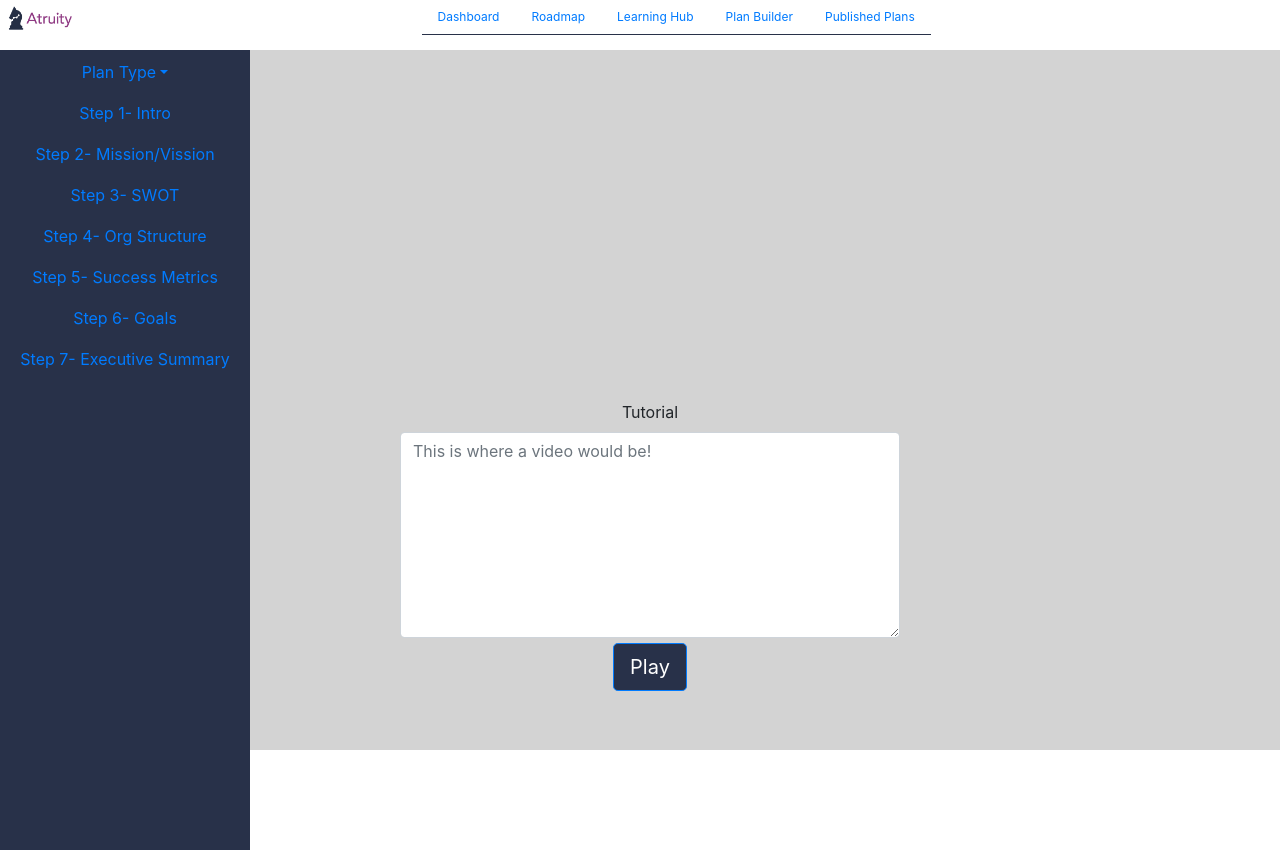
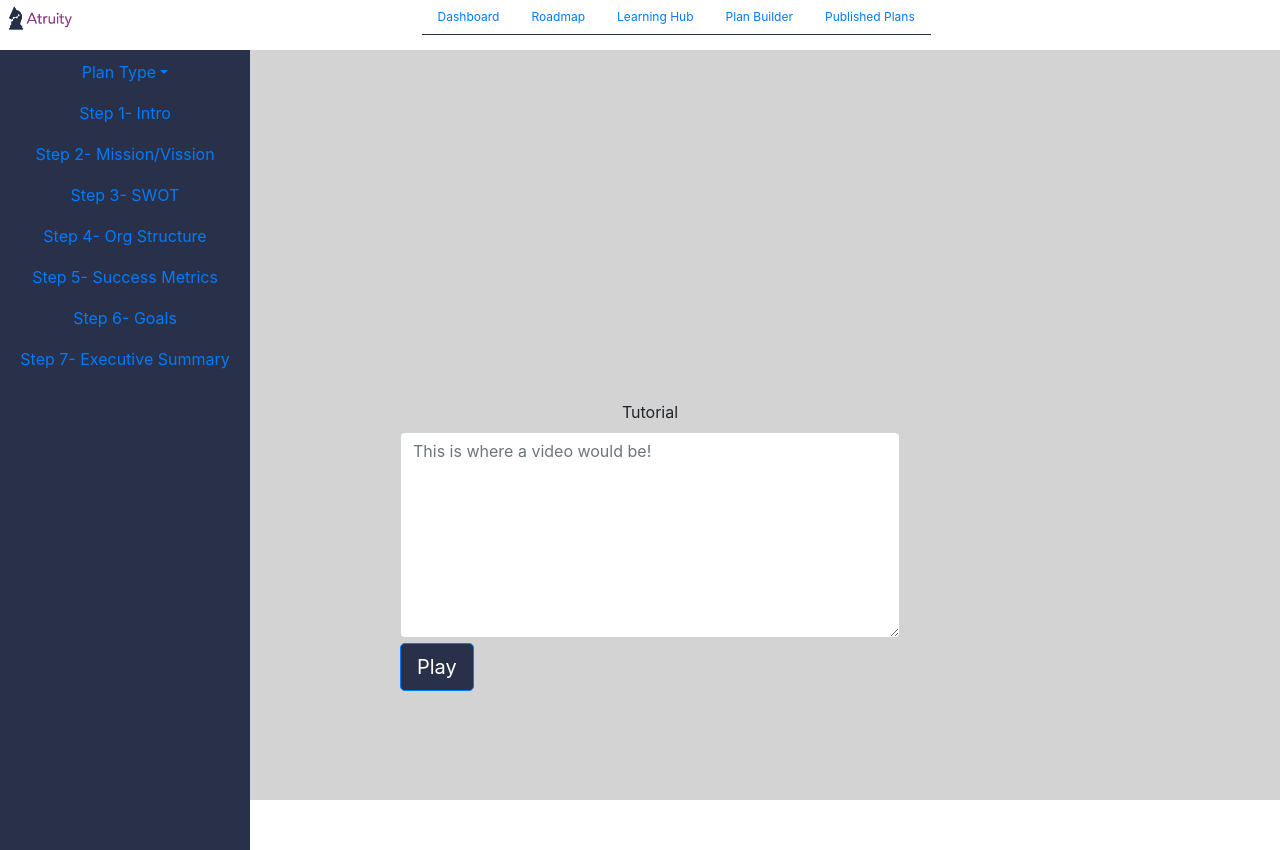
Before and after one commit to juancbaires/WDI-UX-Atruity, a React (Create React App) app in the folder strategic_planning/: page /planbuilder in a window 1280 px wide. Built offline with nearby package versions, Linux system fonts and the light colour scheme.

Commit message:
some issues fixed

```diff
--- a/strategic_planning/src/App/App.css
+++ b/strategic_planning/src/App/App.css
@@ -1,7 +1,7 @@
 .App {
   text-align: center;
   background-color: lightgrey;
-  height: 100%;
+  height: 100vh;
 }
 
 .centerLinks {
@@ -9,6 +9,15 @@
   font-size: 12px;
   height: 50px;
 
+}
+
+.form-group {
+  text-align:left;
+}
+
+.form-group label {
+  text-align:center;
+  width:100%;
 }
 .nav-item {
   color: #a8a4a4;
```
